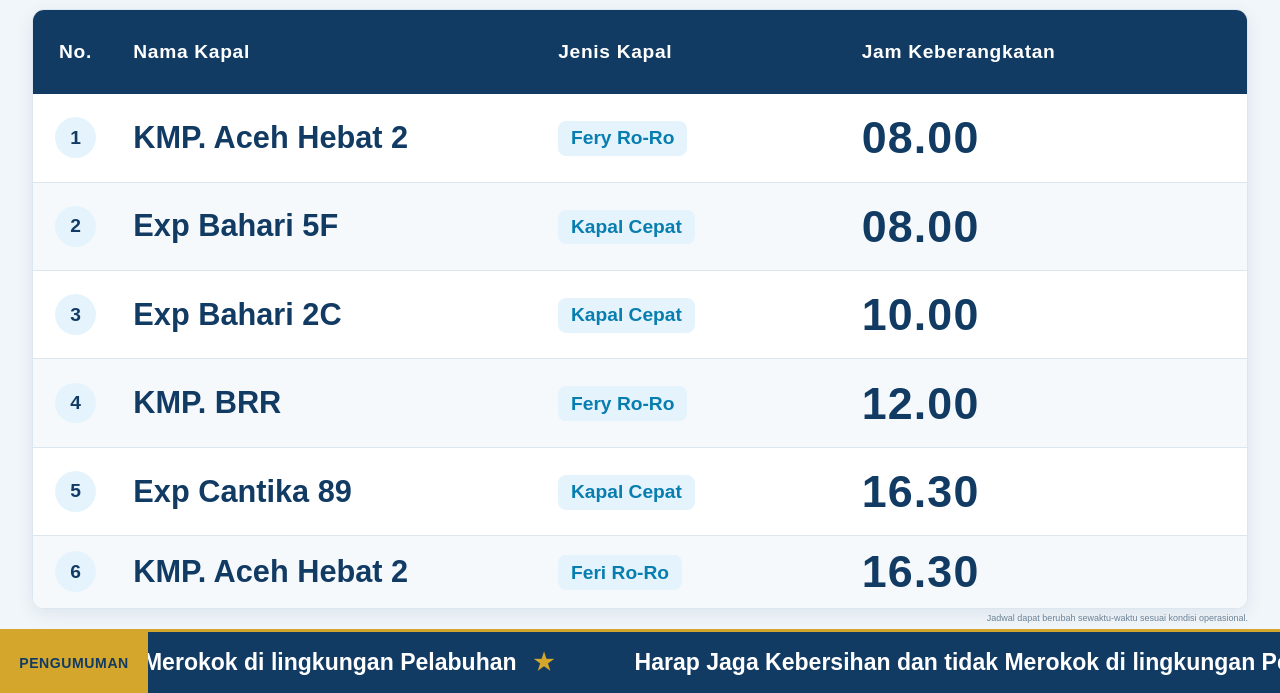
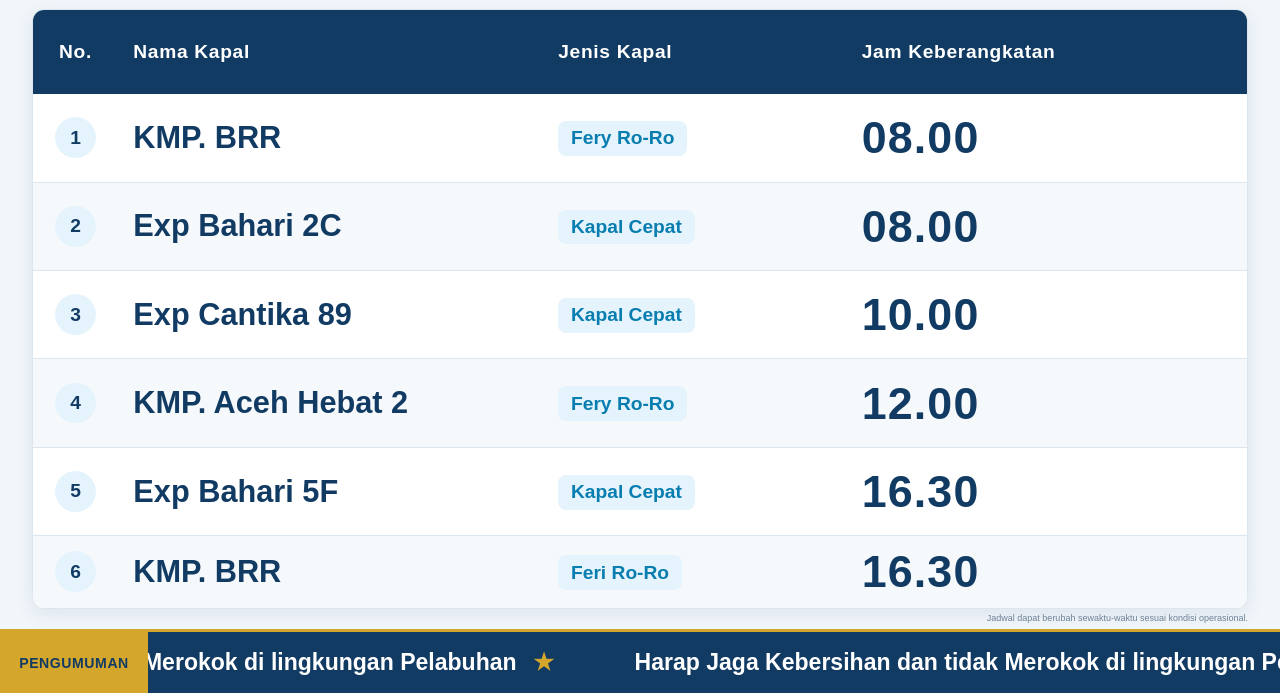
Before and after one commit to MYusuf19/display.github.io, a plain HTML site: page index.html in a window 1280 px wide. Shown: the part 107-800 px from the top of the page. Drawn offline with Linux system fonts and the light colour scheme.

Commit message:
Update jadwal

```diff
--- a/index.html
+++ b/index.html
@@ -580,38 +580,38 @@
                     <tbody>
                          <tr>
                             <td><span class="row-number">1</span></td>
-                            <td><div class="ship-name">KMP. Aceh Hebat 2</div></td>
+                            <td><div class="ship-name">KMP. BRR</div></td>
                             <td><span class="type-pill">Fery Ro-Ro</span></td>
                             <td><div class="departure">08.00</div></td>
                         </tr>
                         <tr>
                             <td><span class="row-number">2</span></td>
-                            <td><div class="ship-name">Exp Bahari 5F</div></td>
+                            <td><div class="ship-name">Exp Bahari 2C</div></td>
                             <td><span class="type-pill">Kapal Cepat</span></td>
                             <td><div class="departure">08.00</div></td>
                         </tr>
 
                          <tr>
                             <td><span class="row-number">3</span></td>
-                             <td><div class="ship-name">Exp Bahari 2C</div></td>
+                             <td><div class="ship-name">Exp Cantika 89</div></td>
                             <td><span class="type-pill">Kapal Cepat</span></td>
                             <td><div class="departure">10.00</div></td>
                         </tr>
                         <tr>
                             <td><span class="row-number">4</span></td>
-                            <td><div class="ship-name">KMP. BRR</div></td>
+                            <td><div class="ship-name">KMP. Aceh Hebat 2</div></td>
                             <td><span class="type-pill">Fery Ro-Ro</span></td>
                             <td><div class="departure">12.00</div></td>
                         </tr>
                          <tr>
                             <td><span class="row-number">5</span></td>
-                            <td><div class="ship-name">Exp Cantika 89</div></td>
+                            <td><div class="ship-name">Exp Bahari 5F</div></td>
                             <td><span class="type-pill">Kapal Cepat</span></td>
                             <td><div class="departure">16.30</div></td>
                         </tr>
                         <tr>
                             <td><span class="row-number">6</span></td>
-                            <td><div class="ship-name">KMP. Aceh Hebat 2</div></td>
+                            <td><div class="ship-name">KMP. BRR</div></td>
                             <td><span class="type-pill">Feri Ro-Ro</span></td>
                             <td><div class="departure">16.30</div></td>
                         </tr>
```
